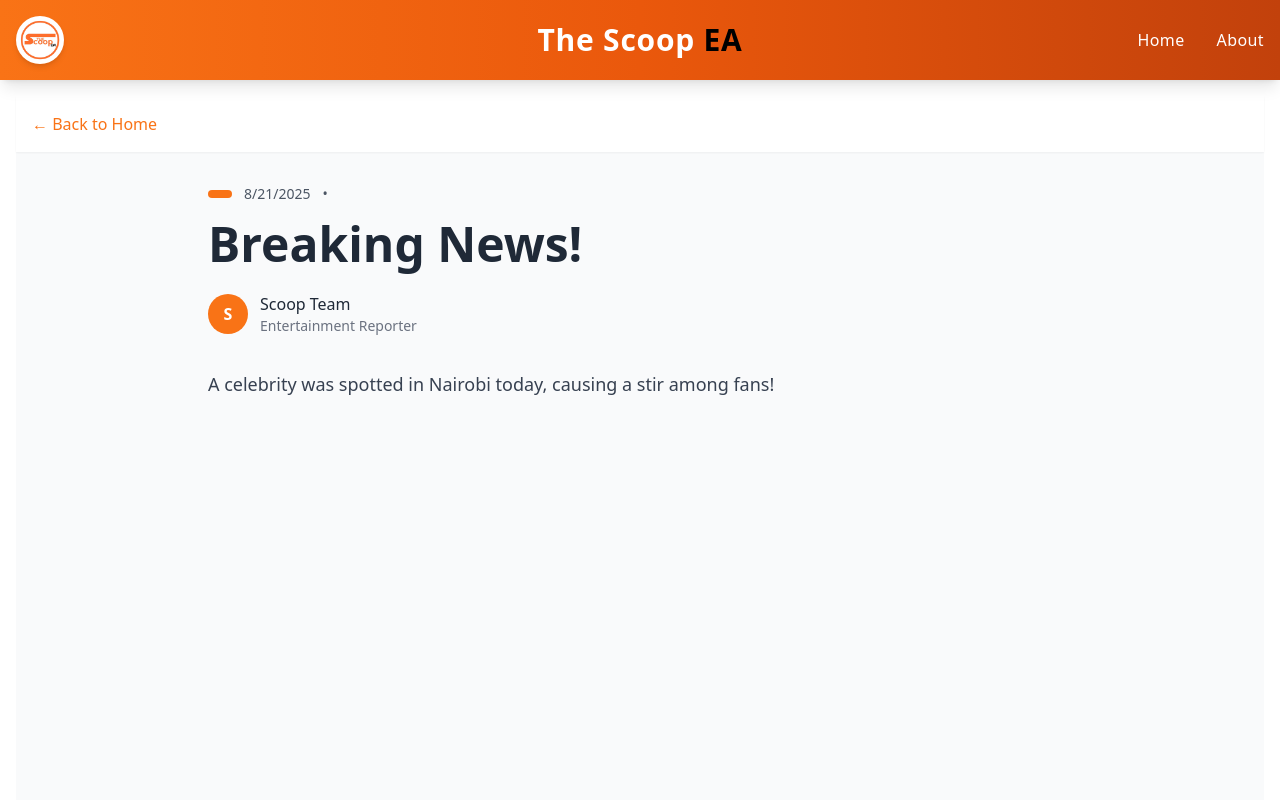
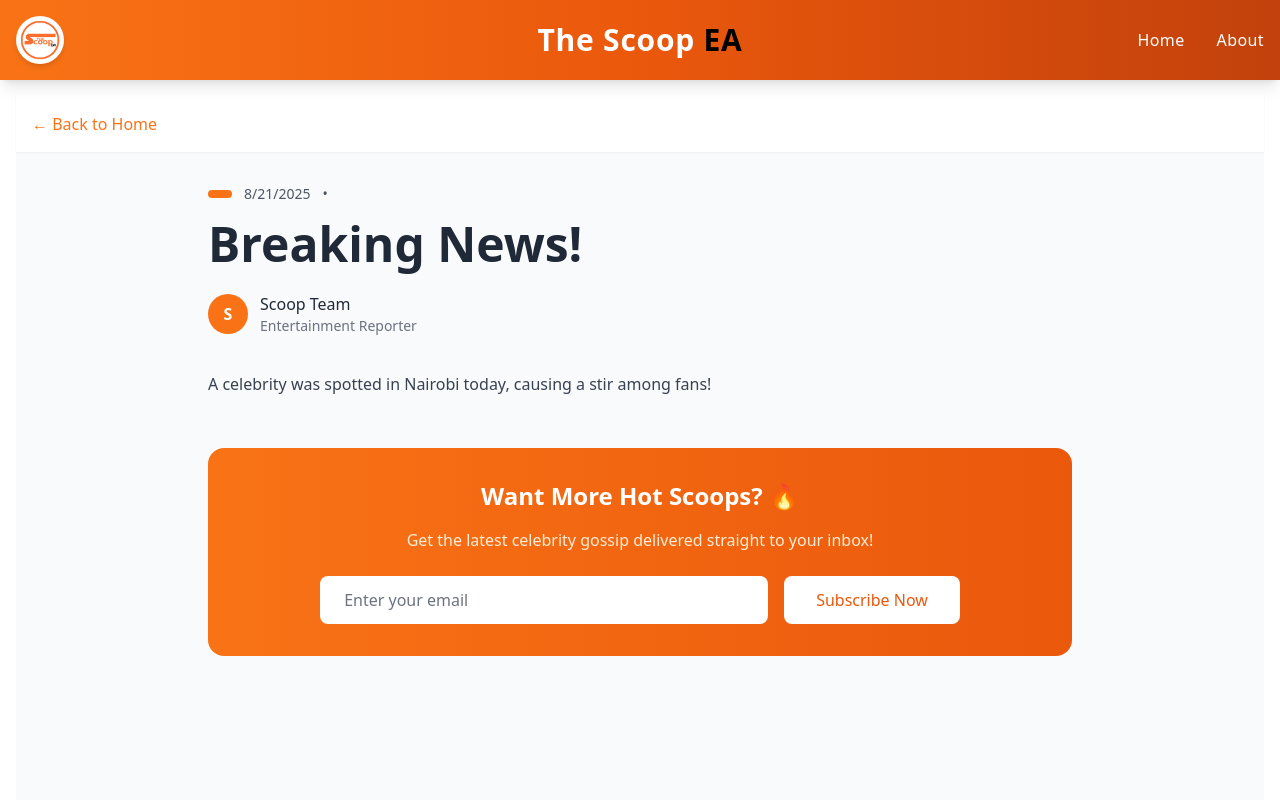
Before and after one commit to DKTJONATHAN/The-Scoop-EA, a React (Create React App) app: page /post/post1 in a window 1280 px wide. Shown: the top 800 px of the page. Built offline with nearby package versions, Linux system fonts and the light colour scheme.

Commit message:
Update Post.js

```diff
--- a/src/pages/Post.js
+++ b/src/pages/Post.js
@@ -7,6 +7,35 @@ const Post = () => {
   const navigate = useNavigate();
 
   const post = postsData.find(p => p.slug === slug);
+
+  // Function to convert markdown to HTML
+  const renderMarkdown = (content) => {
+    return content
+      // Headers
+      .replace(/^##### (.*$)/gim, '<h5>$1</h5>')
+      .replace(/^#### (.*$)/gim, '<h4>$1</h4>')
+      .replace(/^### (.*$)/gim, '<h3>$1</h3>')
+      .replace(/^## (.*$)/gim, '<h2>$1</h2>')
+      .replace(/^# (.*$)/gim, '<h1>$1</h1>')
+      // Bold and Italic
+      .replace(/\*\*(.*?)\*\*/gim, '<strong>$1</strong>')
+      .replace(/\*(.*?)\*/gim, '<em>$1</em>')
+      // Links
+      .replace(/\[([^\[]+)\]\(([^\)]+)\)/gim, '<a href="$2" class="text-orange-500 hover:text-orange-600 underline" target="_blank" rel="noopener">$1</a>')
+      // Images
+      .replace(/\!\[([^\[]+)\]\(([^\)]+)\)/gim, '<img src="$2" alt="$1" class="rounded-lg my-4 max-w-full h-auto" />')
+      // Line breaks
+      .replace(/\n$/gim, '<br />')
+      // Paragraphs
+      .split('\n\n')
+      .map(paragraph => {
+        if (!paragraph.startsWith('<')) {
+          return `<p>${paragraph}</p>`;
+        }
+        return paragraph;
+      })
+      .join('');
+  };
 
   if (!post) {
     return (
@@ -86,11 +115,10 @@ const Post = () => {
         )}
 
         {/* Content */}
-        <div className="text-gray-700 leading-8 text-lg">
-          {post.content.split('\n').map((paragraph, index) => (
-            <p key={index} className="mb-6">{paragraph}</p>
-          ))}
-        </div>
+        <div
+          className="prose prose-lg max-w-none text-gray-700 leading-8"
+          dangerouslySetInnerHTML={{ __html: renderMarkdown(post.content) }}
+        />
 
         {/* Tags */}
         {post.frontmatter.tags && post.frontmatter.tags.length > 0 && (
@@ -100,7 +128,8 @@ const Post = () => {
               {post.frontmatter.tags.map(tag => (
                 <span
                   key={tag}
-                  className="bg-gray-100 text-gray-700 px-3 py-1 rounded-full text-sm"
+                  className="bg-gray-100 text-gray-700 px-3 py-1 rounded-full text-sm hover:bg-orange-100 hover:text-orange-700 transition-colors cursor-pointer"
+                  onClick={() => navigate(`/?category=${tag}`)}
                 >
                   #{tag}
                 </span>
@@ -108,6 +137,24 @@ const Post = () => {
             </div>
           </div>
         )}
+
+        {/* Newsletter Signup */}
+        <div className="mt-12 bg-gradient-to-r from-orange-500 to-orange-600 text-white rounded-2xl p-8 text-center">
+          <h3 className="text-2xl font-bold mb-4">Want More Hot Scoops? 🔥</h3>
+          <p className="text-orange-100 mb-6">
+            Get the latest celebrity gossip delivered straight to your inbox!
+          </p>
+          <div className="flex flex-col sm:flex-row gap-4 justify-center">
+            <input
+              type="email"
+              placeholder="Enter your email"
+              className="px-6 py-3 rounded-lg bg-white text-gray-800 placeholder-gray-500 flex-1 max-w-md focus:outline-none focus:ring-2 focus:ring-orange-500"
+            />
+            <button className="px-8 py-3 bg-white text-orange-600 rounded-lg font-medium hover:bg-gray-100 transition-all">
+              Subscribe Now
+            </button>
+          </div>
+        </div>
       </article>
     </div>
   );
```
